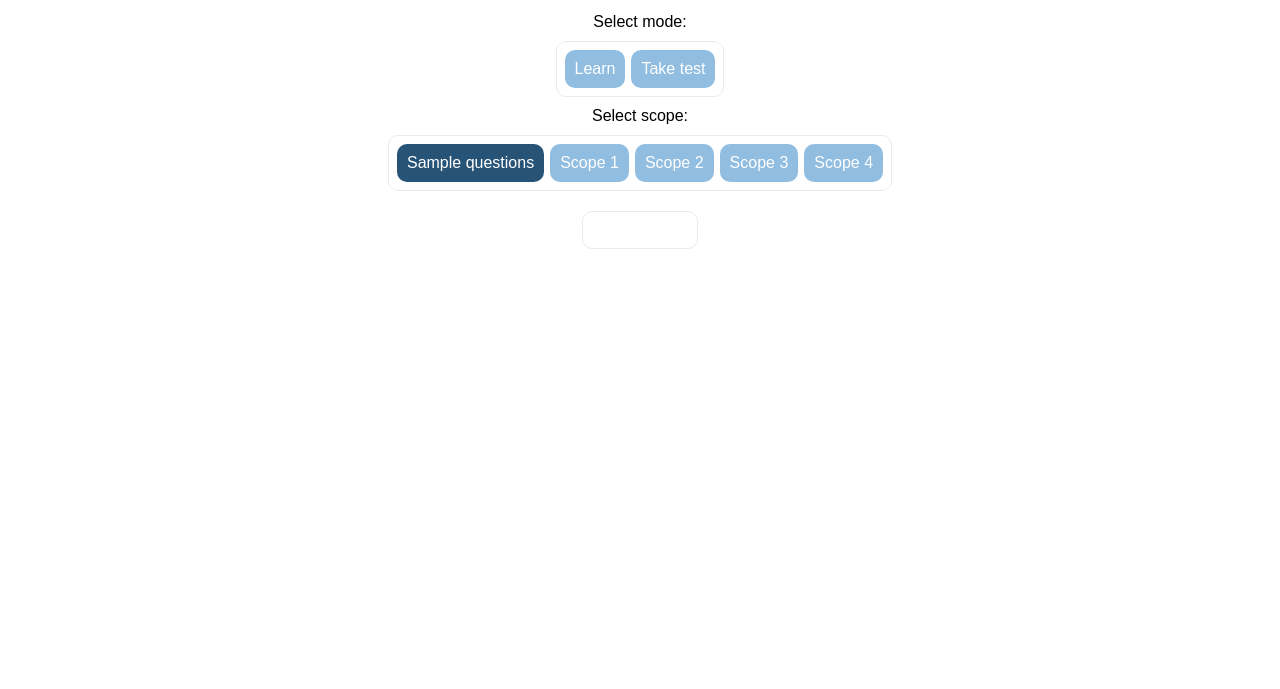
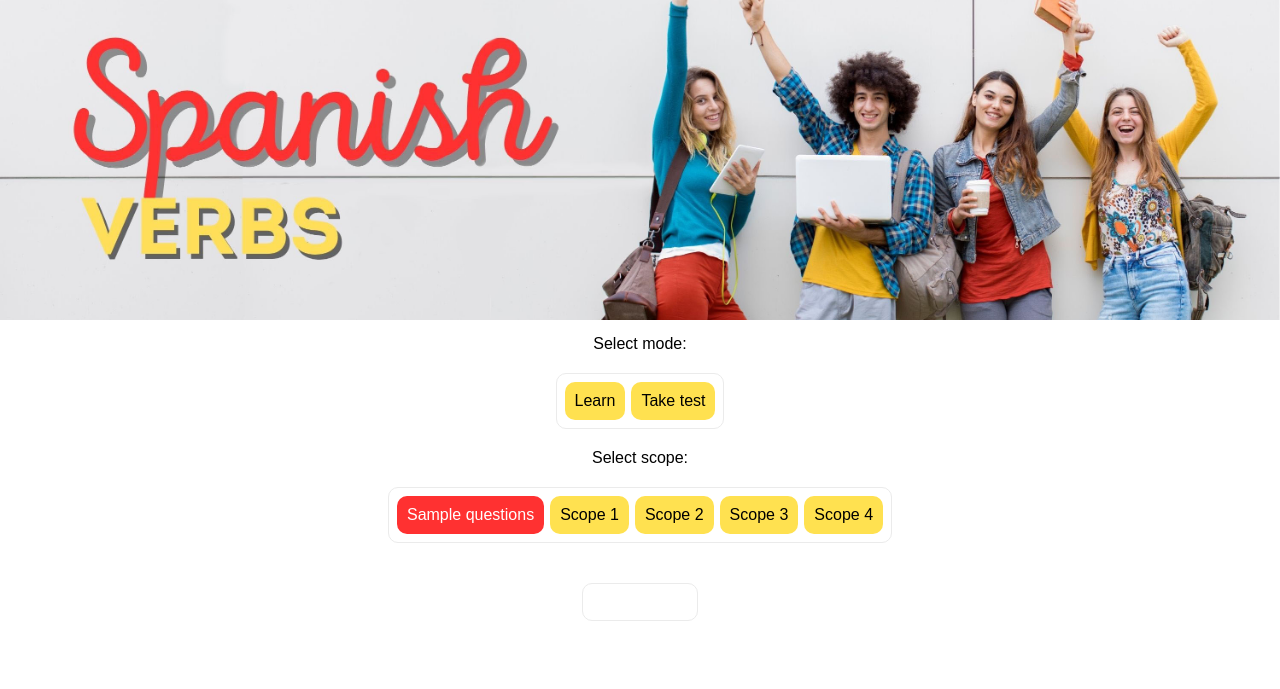
Before and after one commit to meljaszuk/Spanish-Verbs-Learning-App, a plain HTML site: page index.html in a window 1280 px wide. Drawn offline with Linux system fonts and the light colour scheme.

Commit message:
layout completed

```diff
--- a/index.html
+++ b/index.html
@@ -23,7 +23,10 @@
       <div class="app__scope app__scope--3 mark-unclicked">Scope 3</div>
       <div class="app__scope app__scope--4 mark-unclicked">Scope 4</div>
     </div>
-
+    <div class="buttons">
+      <button id="tryAgain" class="buttons__button hidden">START</button>
+      <button id="generateQuestionButton" class="buttons__button hidden">NEXT</button>
+    </div>
     <div class="app__question"></div>
     <div class="app__all-answers">
       <div class="app__answers app__answer--1"></div>
@@ -35,10 +38,7 @@
     <div class="app__test-summary app__text"></div>
   </div>
 
-  <div class="buttons">
-    <button id="tryAgain" class="buttons__button hidden">START</button>
-    <button id="generateQuestionButton" class="buttons__button hidden">NEXT</button>
-  </div>
+
 
   <script src="./sounds.js"></script>
   <script src="./script.js"></script>
--- a/style.css
+++ b/style.css
@@ -1,17 +1,18 @@
 :root {
-    --primary-color: rgb(145, 189, 224);
-    --secondary-color: rgb(87, 135, 172);
+    --primary-color: #ffe150;
+    --secondary-color: #ffd60c;
     --border-color: rgb(235, 235, 235);
     --incorrect-color: rgb(235, 154, 148);
     --correct-color: rgb(159, 212, 159);
     --neutral-color: rgb(77, 69, 69);
     --hover-color: rgb(216, 205, 205);
-    --clicked-color: rgb(39, 83, 119);
+    --clicked-color: #ff3131;
     --white-color: #fff;
     --black-color: #000;
-  }
+}
 
 .body {
+    margin: 0 auto;
     font-family: Arial, Helvetica, sans-serif;
     color: white;
 }
@@ -22,9 +23,31 @@
     align-items: center;
 }
 
+.app__banner {
+    background-image: url('images/banner.jpg');
+    width: 100%;
+    background-repeat: no-repeat;
+}
+
+@media screen and (max-width: 469px) {
+    .app__banner {
+        height: 180px;
+        background-size: contain;
+        background-position: left top;
+    }
+}
+
+@media screen and (min-width: 470px) {
+    .app__banner {
+        background-size: cover;
+        height: 320px;
+        background-position: left center;
+    }
+}
+
 .app__text {
     color: var(--black-color);
-    padding: 5px 0;
+    padding: 15px;
 }
 
 .app__question {
@@ -102,6 +125,7 @@
 
 .mark-unclicked {
     background-color: var(--primary-color);
+    color: var(--black-color);
 }
 
 .mark-incorrect {
```
Also changed, not shown: images/banner.jpg (added), 1 other file.
